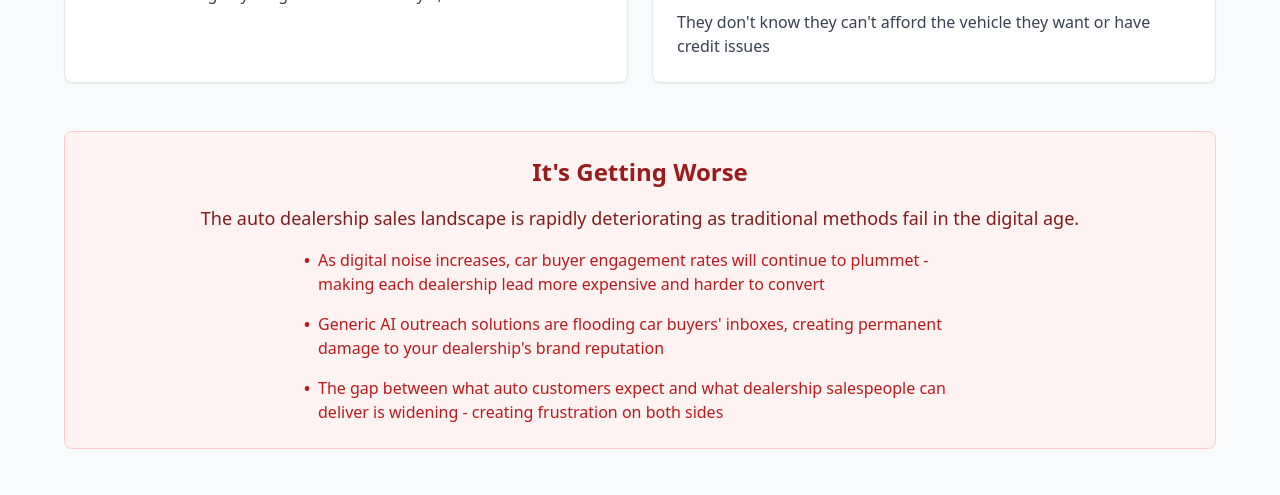
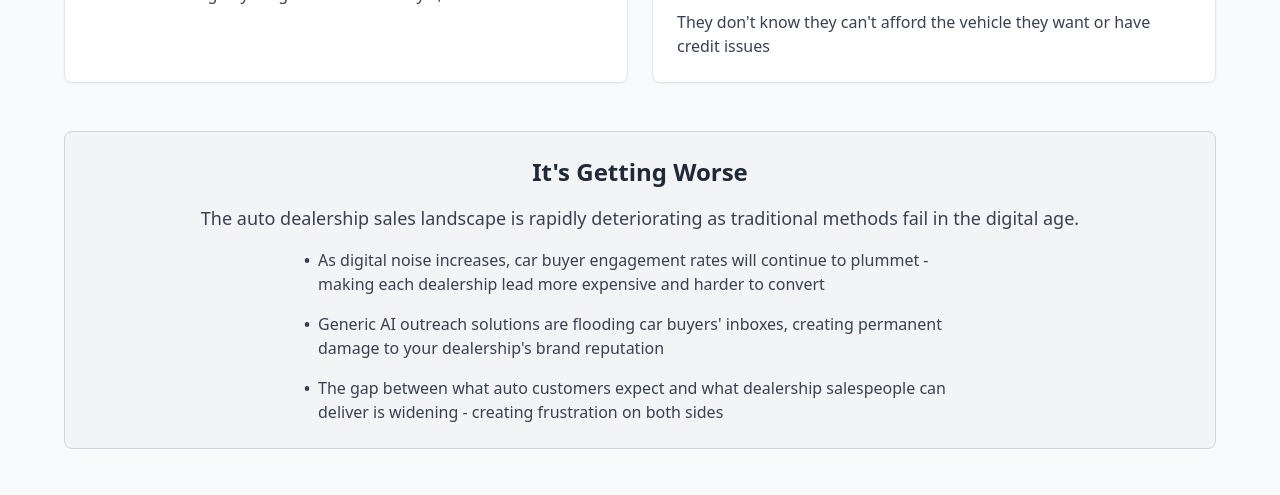
Before and after one commit to davidkrandall/swizzl-car-confidante-71, a React (Vite) app: page / in a window 1280 px wide. Shown: the part 1140-1635 px from the top of the page. Built offline with nearby package versions, Linux system fonts and the light colour scheme.

Commit message:
Fix: Neutralize "It's Getting Worse" section
Change the background color of the "It's Getting Worse" section to a more neutral color.

```diff
--- a/src/components/ProblemSection.tsx
+++ b/src/components/ProblemSection.tsx
@@ -34,23 +34,23 @@ const ProblemSection = () => {
           ))}
         </div>
 
-        <div className="mt-12 bg-red-50 border border-red-200 rounded-lg p-6">
-          <h3 className="text-2xl font-bold text-center mb-4 text-red-800">It's Getting Worse</h3>
+        <div className="mt-12 bg-gray-100 border border-gray-300 rounded-lg p-6">
+          <h3 className="text-2xl font-bold text-center mb-4 text-gray-800">It's Getting Worse</h3>
           <div className="text-center mb-4">
-            <p className="text-lg text-red-900 font-medium">The auto dealership sales landscape is rapidly deteriorating as traditional methods fail in the digital age.</p>
+            <p className="text-lg text-gray-700 font-medium">The auto dealership sales landscape is rapidly deteriorating as traditional methods fail in the digital age.</p>
           </div>
           <ul className="grid grid-cols-1 md:grid-cols-1 gap-4 max-w-2xl mx-auto">
             <li className="flex items-start">
-              <span className="text-red-700 font-semibold mr-2">•</span>
-              <p className="text-red-700">As digital noise increases, car buyer engagement rates will continue to plummet - making each dealership lead more expensive and harder to convert</p>
+              <span className="text-gray-700 font-semibold mr-2">•</span>
+              <p className="text-gray-700">As digital noise increases, car buyer engagement rates will continue to plummet - making each dealership lead more expensive and harder to convert</p>
             </li>
             <li className="flex items-start">
-              <span className="text-red-700 font-semibold mr-2">•</span>
-              <p className="text-red-700">Generic AI outreach solutions are flooding car buyers' inboxes, creating permanent damage to your dealership's brand reputation</p>
+              <span className="text-gray-700 font-semibold mr-2">•</span>
+              <p className="text-gray-700">Generic AI outreach solutions are flooding car buyers' inboxes, creating permanent damage to your dealership's brand reputation</p>
             </li>
             <li className="flex items-start">
-              <span className="text-red-700 font-semibold mr-2">•</span>
-              <p className="text-red-700">The gap between what auto customers expect and what dealership salespeople can deliver is widening - creating frustration on both sides</p>
+              <span className="text-gray-700 font-semibold mr-2">•</span>
+              <p className="text-gray-700">The gap between what auto customers expect and what dealership salespeople can deliver is widening - creating frustration on both sides</p>
             </li>
           </ul>
         </div>
```
